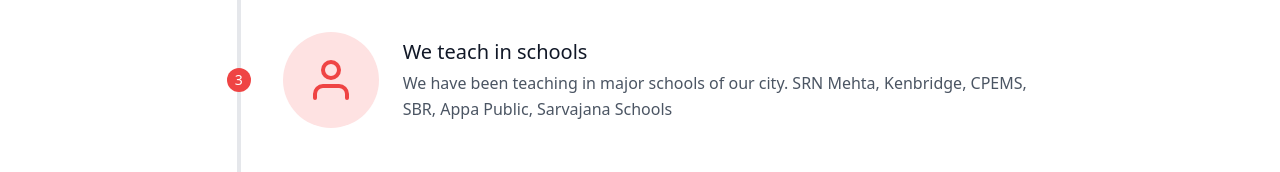
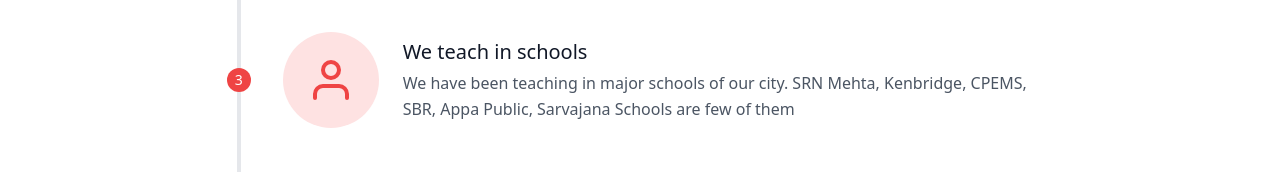
Before and after one commit to iamgirishreddy/MindLabz2.0, a plain HTML site: page Achievements.html in a window 1280 px wide. Shown: the part 536-708 px from the top of the page. Drawn offline with nearby package versions, Linux system fonts and the light colour scheme.

Commit message:
Update Achievements.html

```diff
--- a/Achievements.html
+++ b/Achievements.html
@@ -102,7 +102,7 @@
               </div>
               <div class="flex-grow sm:pl-6 mt-6 sm:mt-0">
                 <h2 class="font-medium title-font text-gray-900 mb-1 text-xl">We teach in schools</h2>
-                <p class="leading-relaxed">We have been teaching in major schools of our city. SRN Mehta, Kenbridge, CPEMS, SBR, Appa Public, Sarvajana Schools </p>
+                <p class="leading-relaxed">We have been teaching in major schools of our city. SRN Mehta, Kenbridge, CPEMS, SBR, Appa Public, Sarvajana Schools are few of them</p>
               </div>
             </div>
           </div>
```
